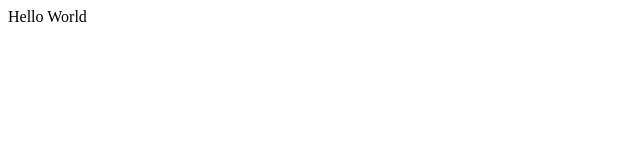
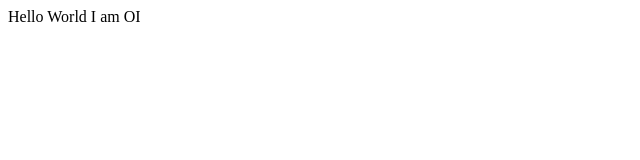
Before and after one commit to orkunozbek/git_training, a plain HTML site: page index.html in a window 1280 px wide. Shown: the full height of the page, 0-640 px from the left. Drawn offline with Linux system fonts and the light colour scheme.

Commit message:
Update oisidea

```diff
--- a/index.html
+++ b/index.html
@@ -2,5 +2,6 @@
 <html>
 <body id="index" onload="">
   Hello World
+  I am OI
 </body>
 </html>
```
